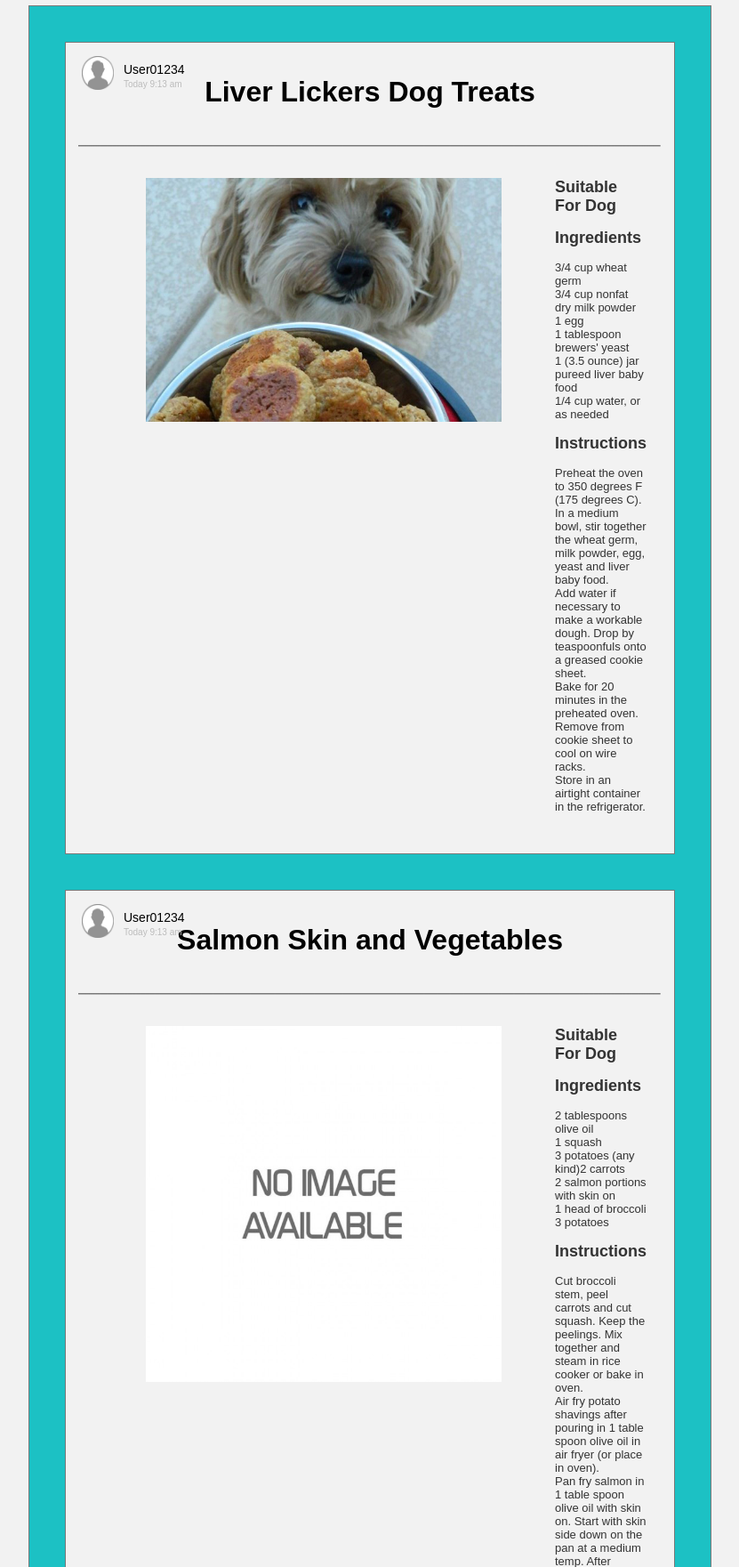
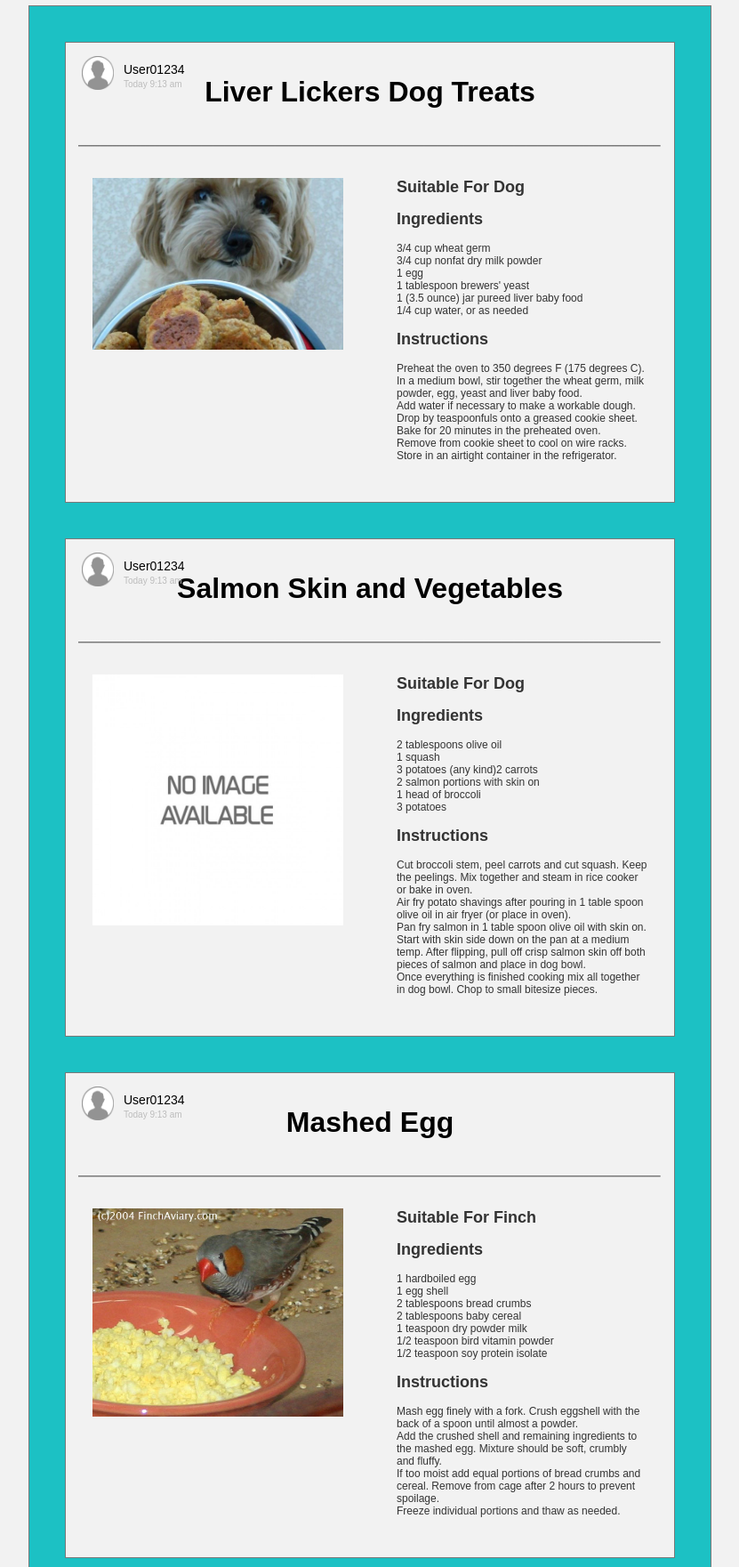
Before and after one commit to YijunFang/Pet_Recipe, a Flask app: page / in a window 1280 px wide. Shown: the part 202-1963 px from the top of the page at 89% size, without its empty margins (224-1055 px from the left). Run offline with Flask 2, Linux system fonts and the light colour scheme; data comes from the database, SQL or seed files in the repository.

Commit message:
recipes post now scalable

```diff
--- a/app/static/data/styles.css
+++ b/app/static/data/styles.css
@@ -93,6 +93,7 @@ a:active {
 .paragraph {
   text-align:left;
   font-family:'ArialMT', 'Arial';
+  font-size:12px;
 }
 .line {
 }
--- a/app/static/files/home/styles.css
+++ b/app/static/files/home/styles.css
@@ -167,12 +167,10 @@ input[name="search_term"]:focus {
 }
 
 #u14 {
-  position: relative;
-  float: bottom;
+
   width:auto;
   height:auto;
   margin: 40px;
-  background:inherit;
   background-color:rgba(242, 242, 242, 1);
   box-sizing:border-box;
   border-width:1px;
@@ -202,6 +200,7 @@ input[name="search_term"]:focus {
   word-wrap:break-word;
 }
 
+/*u22 is post header*/
 #u22 {
   position:relative;
   left:65px;
@@ -214,45 +213,32 @@ input[name="search_term"]:focus {
 }
 
 #u24 {
-  position:relative;
+  /*position:relative;
   left:60px;
   top:20%;
   width:80%;
   height:auto;
-  text-align:left;
+  text-align:left;*/
 }
 
-/*
- * alternate version of u14 style that will scale to child div contents
- */
-#u14_alt {
-  position: relative;
-  left:10px;
-  top:10px;
-  width:90%;
-  height:auto;
-  margin:15px;
-  background:inherit;
-  background-color:rgba(242, 242, 242, 1);
-  box-sizing:border-box;
-  border-width:1px;
-  border-style:solid;
-  border-color:rgba(121, 121, 121, 1);
-  border-radius:0px;
-  -moz-box-shadow:none;
-  -webkit-box-shadow:none;
-  box-shadow:none;
+
+.recipe_column_left{
+  float:left;
+  width:50%;
 }
 
-#recipe_column{
-  float:none;
-  display: table-cell;
-  vertical-align: top;
+.recipe_column_right{
+  float:right;
+  width:50%;
 
 }
 
+.clear{
+  clear:both;
+}
+
 #recipe_img{
-  width: 400px;
+  width: 100%;
 }
 
 #default_inner{
--- a/app/templates/home.html
+++ b/app/templates/home.html
@@ -53,7 +53,7 @@
                     <div id="u24" class="ax_default box_2">
 
                     <!-- recipe post left column (recipe image)-->
-                    <div id="recipe_column">
+                    <div class="recipe_column_left">
                         <div id = "default_inner">
                         {% if r.Recipe.imagepath is not none %}
                         <img src="{{ r.Recipe.imagepath }}" id="recipe_img"/>
@@ -64,7 +64,7 @@
                     </div>
 
                     <!-- recipe post right column -->
-                    <div id="recipe_column">
+                    <div class="recipe_column_right">
                         <div id = "default_inner">
                         <p class="heading_3">Suitable For {{ r.Pet_type.type }}</p><br>
 
@@ -80,6 +80,9 @@
                         <br>
                       </div>
                     </div>
+
+                     <div class="clear"></div>
+
                     </div>
 
                 </div>
--- a/app/views.py
+++ b/app/views.py
@@ -19,8 +19,6 @@ def index():
 		print (item)
 	"""
 	recipes = db_session.query(Recipe,Pet_type).filter(Recipe.type==Pet_type.id).all()
-	print(recipes)
-
 	return render_template("home.html",recipes=recipes)
 
 @app.route('/search',methods=['POST'])
```
